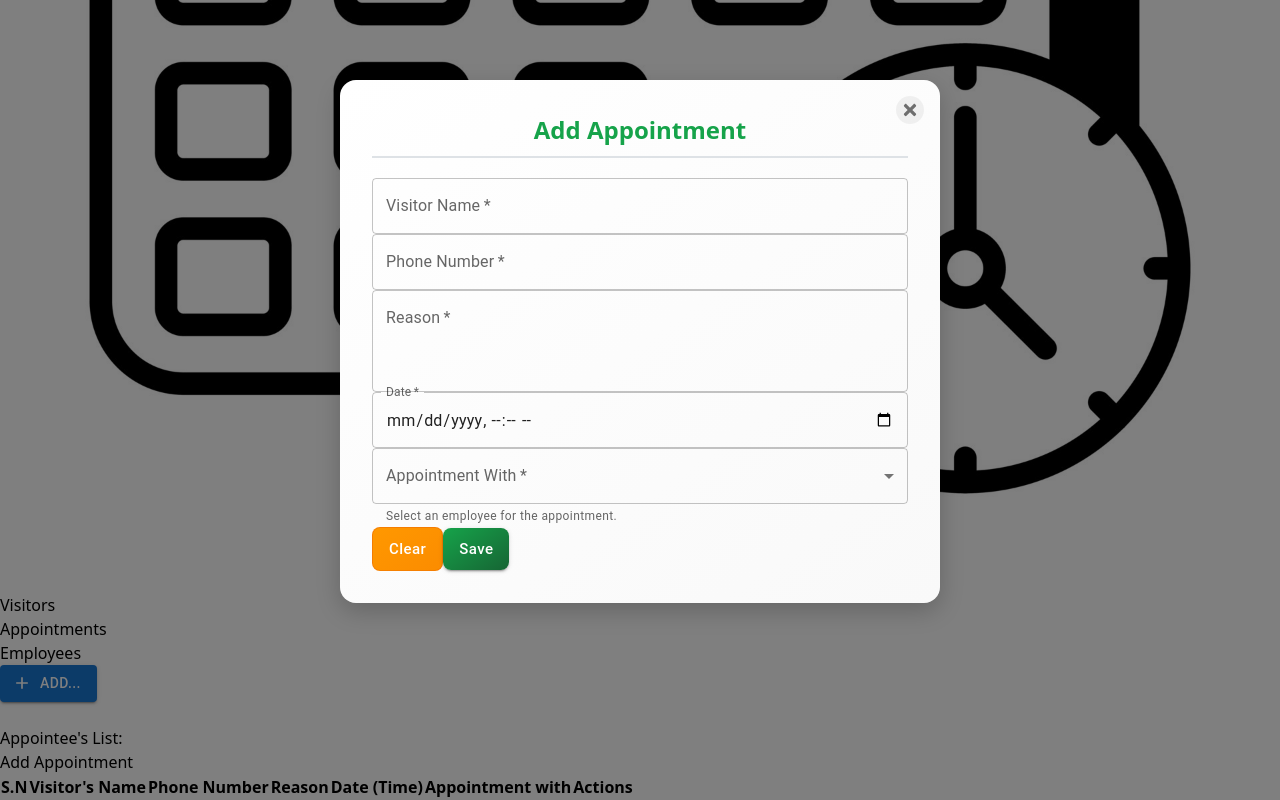
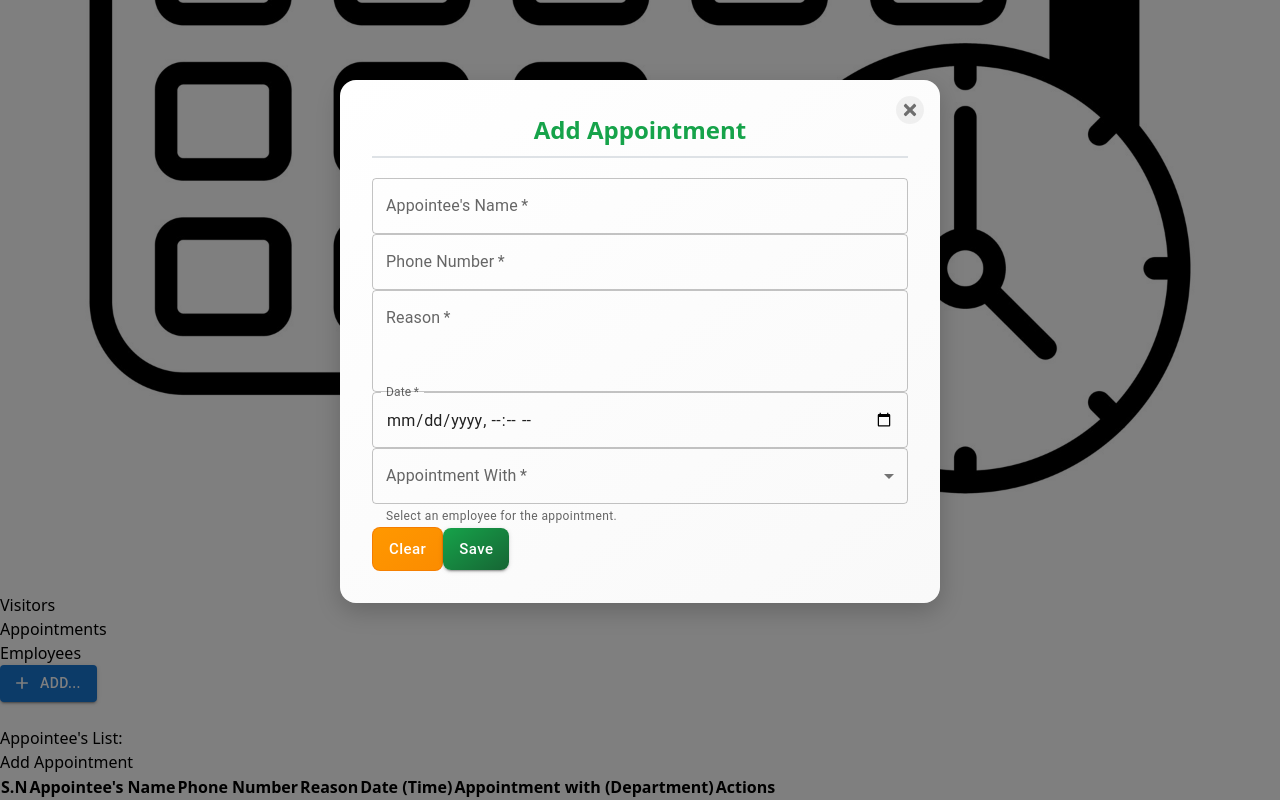
Before and after one commit to KamalBanjade/Appointment_Management_System, a React (Vite) app: page /appointments in a window 1280 px wide. Both pictures are taken after a click on the button "Add Appointment". Shown: the part 687-1487 px from the top of the page. Built offline with nearby package versions, Linux system fonts and the light colour scheme.

Commit message:
`Refactor AppointmentModal and AppointmentsPage to replace 'visitorName' with 'appointeeName'`

```diff
--- a/src/components/AppointmentModal.jsx
+++ b/src/components/AppointmentModal.jsx
@@ -16,7 +16,7 @@ const AppointmentModal = ({
 }) => {
   const dispatch = useDispatch();
   const defaultAppointmentState = {
-    visitorName: "",
+    appointeeName: "",
     phoneNumber: "",
     reason: "",
     date: "",
@@ -48,7 +48,7 @@ const AppointmentModal = ({
 
   const validateFields = () => {
     const newErrors = {};
-    if (!appointment.visitorName) newErrors.visitorName = "Name is required.";
+    if (!appointment.appointeeName) newErrors.appointeeName = "Name is required.";
     if (!appointment.phoneNumber) newErrors.phoneNumber = "Phone number is required.";
     if (!appointment.reason) newErrors.reason = "Reason is required.";
     if (!appointment.date) newErrors.date = "Date is required.";
@@ -91,7 +91,7 @@ const AppointmentModal = ({
       const formattedTime = formatTime(appointmentDate);
 
       const emailData = {
-        visitor_Name: appointment.visitorName,
+        visitor_Name: appointment.appointeeName,
         recipient_name: appointment.appointmentWith,
         appointment_date: formattedDate,
         appointment_time: formattedTime,
@@ -182,15 +182,15 @@ const AppointmentModal = ({
             {/* Form */}
             <Box component="form" className="space-y-5">
               <TextField
-                label="Visitor Name"
-                name="visitorName"
-                value={appointment.visitorName}
+                label="Appointee's Name"
+                name="appointeeName"
+                value={appointment.appointeeName}
                 onChange={handleChange}
                 fullWidth
                 required
                 variant="outlined"
-                error={!!errors.visitorName}
-                helperText={errors.visitorName}
+                error={!!errors.appointeeName}
+                helperText={errors.appointeeName}
                 className="bg-white rounded-lg"
                 sx={{
                   "& .MuiOutlinedInput-root": {
--- a/src/pages/AppointmentsPage.jsx
+++ b/src/pages/AppointmentsPage.jsx
@@ -4,7 +4,7 @@ import { addAppointment, editAppointment, deleteAppointment } from "../Redux/App
 import AppointmentModal from "../components/AppointmentModal";
 import { toast, ToastContainer } from "react-toastify";
 import "react-toastify/dist/ReactToastify.css";
-import { Edit as EditIcon, CheckBox as CheckBoxIcon } from "@mui/icons-material";
+import { Edit as EditIcon } from "@mui/icons-material";
 import { IconButton, Checkbox } from "@mui/material";
 import { format } from "date-fns";
 import PageLayout from "../utils/PageLayout";
@@ -51,13 +51,18 @@ const AppointmentsPage = () => {
     return format(new Date(date), "MMM dd, yyyy (HH:mm)");
   };
 
+  // Helper function to get department by employee name
+  const getDepartmentByEmployeeName = (employeeName) => {
+    const employee = employees.find((emp) => emp.name === employeeName);
+    return employee ? employee.department : "N/A";
+  };
+
   return (
     <PageLayout
       title={<span className="text-sm lg:text-lg">Appointee's List:</span>}
       onAddClick={() => openModal()}
       addButtonText="Add Appointment"
       buttonStyle="text-xs lg:text-lg bg-gradient-to-r from-green-500 to-green-600 text-white px-6 py-2 rounded-lg shadow-md hover:from-green-600 hover:to-green-700 transition-all duration-300 "
-
     >
       {/* Responsive Table Container */}
       <div className="overflow-x-auto">
@@ -65,11 +70,11 @@ const AppointmentsPage = () => {
           <thead>
             <tr className="bg-gradient-to-r from-gray-200 to-gray-300 text-black">
               <th className="border border-gray-300 px-4 py-3 text-center font-semibold">S.N</th>
-              <th className="border border-gray-300 px-4 py-3 text-center font-semibold">Visitor's Name</th>
+              <th className="border border-gray-300 px-4 py-3 text-center font-semibold">Appointee's Name</th>
               <th className="border border-gray-300 px-4 py-3 text-center font-semibold">Phone Number</th>
               <th className="border border-gray-300 px-4 py-3 text-center font-semibold">Reason</th>
               <th className="border border-gray-300 px-4 py-3 text-center font-semibold">Date (Time)</th>
-              <th className="border border-gray-300 px-4 py-3 text-center font-semibold">Appointment with</th>
+              <th className="border border-gray-300 px-4 py-3 text-center font-semibold">Appointment with (Department)</th>
               <th className="border border-gray-300 px-4 py-3 text-center font-semibold">Actions</th>
             </tr>
           </thead>
@@ -105,7 +110,7 @@ const AppointmentsPage = () => {
                       </div>
                     </td>
                     <td className="border border-gray-200 px-4 py-2 text-gray-800 font-medium text-center">
-                      {appointment.visitorName}
+                      {appointment.appointeeName}
                     </td>
                     <td className="border border-gray-200 px-4 py-2 text-gray-700 text-center">
                       <a
@@ -122,7 +127,7 @@ const AppointmentsPage = () => {
                       {formattedDate(appointment.date)}
                     </td>
                     <td className="border border-gray-200 px-4 py-2 text-gray-700 font-medium text-center">
-                      {appointment.appointmentWith}
+                      {appointment.appointmentWith} ({getDepartmentByEmployeeName(appointment.appointmentWith)})
                     </td>
                     <td className="border border-gray-200 px-4 py-2 justify-center space-x-2 text-center">
                       <IconButton
```
